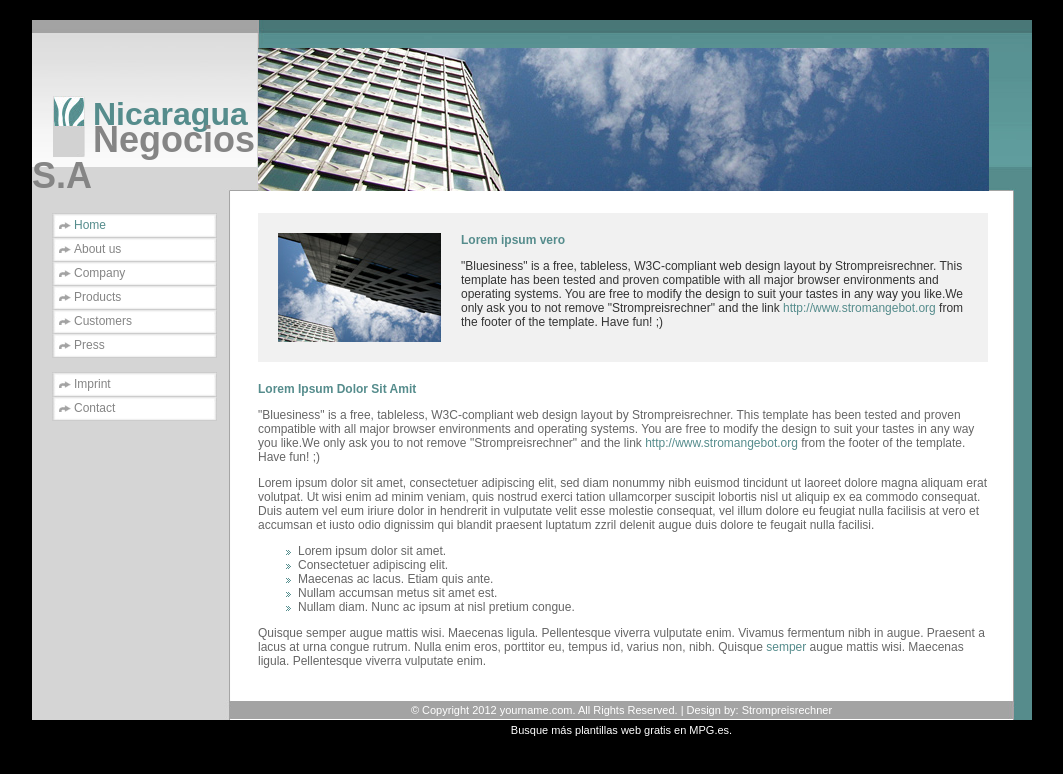
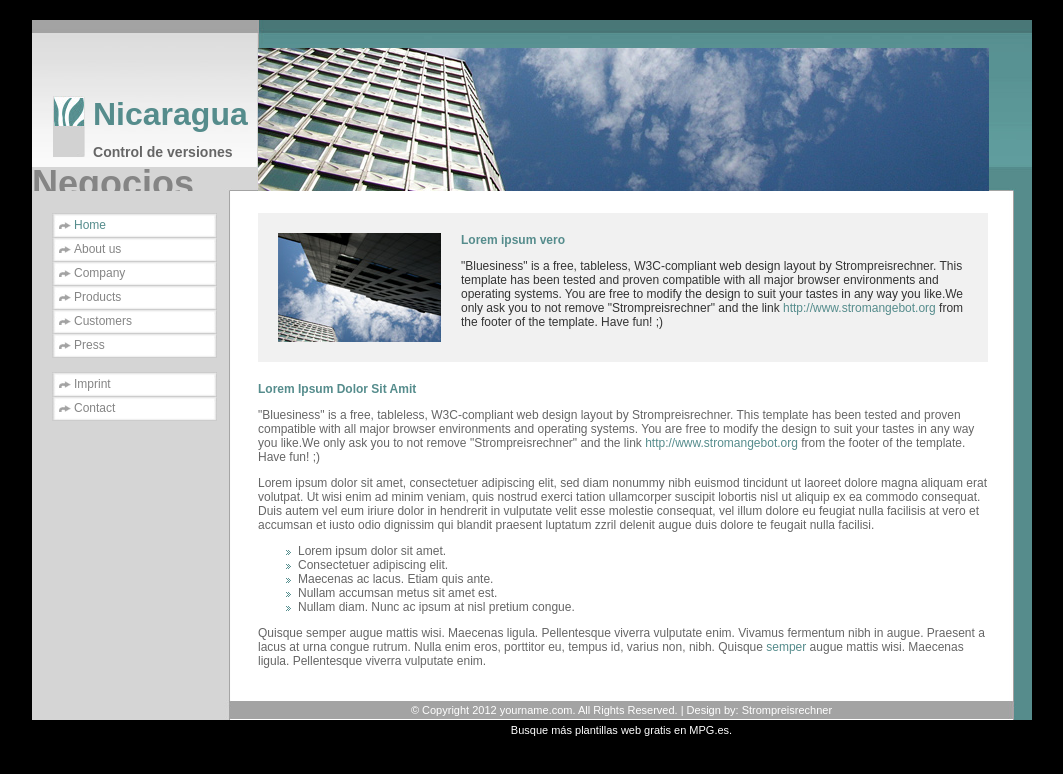
Before and after one commit to Adriano98/Validacion-y-Mantenimiento, a plain HTML site: page index.html in a window 1280 px wide. Shown: the whole page, without its empty margins (108-1171 px from the left). Drawn offline with Linux system fonts and the light colour scheme.

Commit message:
Nueva version de la pagina

```diff
--- a/index.html
+++ b/index.html
@@ -23,6 +23,7 @@
         <img class="header_image" src="img/header_image.jpg" alt="Header image" />
     	<img class="icon" src="img/logo.jpg" alt="Logo" />
     	<h1>Nicaragua</h1>
+		<h3> Control de versiones<h3>
         <h2>Negocios S.A</h2>
     </div>
     <div id="main">
```
